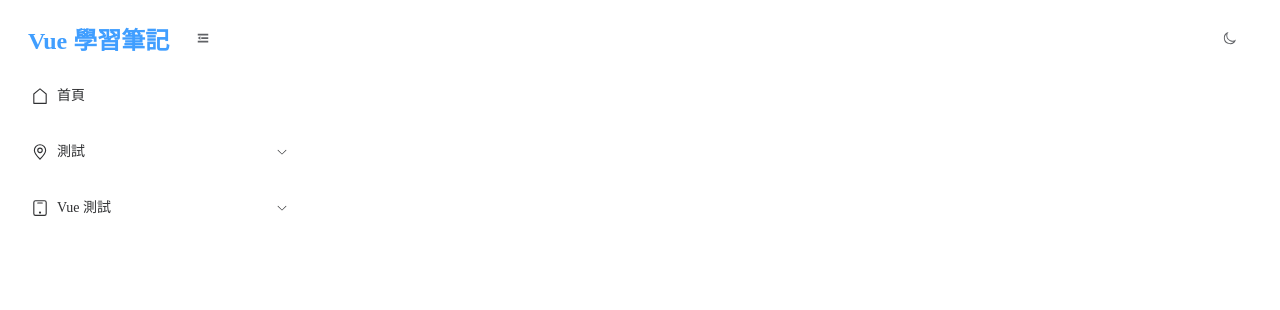
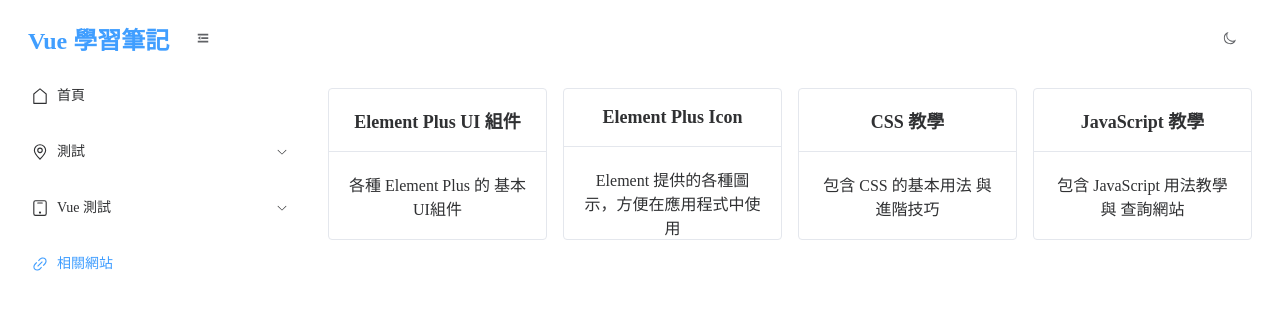
Before and after one commit to huaiching/vue-demo, a Vue app: page /Link in a window 1280 px wide. Shown: the top 310 px of the page. Built offline with nearby package versions, Linux system fonts and the light colour scheme.

Commit message:
no message

```diff
--- a/components.d.ts
+++ b/components.d.ts
@@ -15,6 +15,8 @@
     ElBreadcrumb: typeof import('element-plus/es')['ElBreadcrumb']
     ElBreadcrumbItem: typeof import('element-plus/es')['ElBreadcrumbItem']
     ElButton: typeof import('element-plus/es')['ElButton']
+    ElCard: typeof import('element-plus/es')['ElCard']
+    ElCol: typeof import('element-plus/es')['ElCol']
     ElContainer: typeof import('element-plus/es')['ElContainer']
     ElDatePicker: typeof import('element-plus/es')['ElDatePicker']
     ElHeader: typeof import('element-plus/es')['ElHeader']
@@ -22,7 +24,9 @@
     ElMain: typeof import('element-plus/es')['ElMain']
     ElMenu: typeof import('element-plus/es')['ElMenu']
     ElMenuItem: typeof import('element-plus/es')['ElMenuItem']
+    ElRow: typeof import('element-plus/es')['ElRow']
     ElSubMenu: typeof import('element-plus/es')['ElSubMenu']
+    ElTooltip: typeof import('element-plus/es')['ElTooltip']
     RouterLink: typeof import('vue-router')['RouterLink']
     RouterView: typeof import('vue-router')['RouterView']
   }
--- a/src/pages/Demo/index.vue
+++ b/src/pages/Demo/index.vue
@@ -16,7 +16,6 @@
     <el-date-picker v-model="value2" type="month" placeholder="輸入日期" format="TTT/MM" />
   </div>
   <div>
-
     <el-date-picker v-model="value3" type="daterange" range-separator="To" start-placeholder="輸入起日"
       end-placeholder="輸入契日" format="TTT/MM/DD" />
   </div>
--- /dev/null
+++ b/src/pages/Link/index.vue
@@ -0,0 +1,65 @@
+<script setup lang="ts">
+
+const navigateList = [
+  {
+    key: 'elementPlus',
+    title: 'Element Plus UI 組件',
+    desc: '各種 Element Plus 的 基本UI組件',
+    url: 'https://element-plus.org/zh-CN/component/overview'
+  },
+  {
+    key: 'elementIcom',
+    title: 'Element Plus Icon',
+    desc: 'Element 提供的各種圖示，方便在應用程式中使用',
+    url: 'https://element-plus.org/zh-CN/component/icon'
+  },
+  {
+    key: 'css',
+    title: 'CSS 教學',
+    desc: '包含 CSS 的基本用法 與 進階技巧',
+    url: 'https://steam.oxxostudio.tw/category/css/index.html'
+  },
+  {
+    key: 'JavaScript',
+    title: 'JavaScript 教學',
+    desc: '包含 JavaScript 用法教學 與 查詢網站',
+    url: 'https://developer.mozilla.org/zh-CN/docs/Web/JavaScript'
+  },
+]
+
+const handleOpenUrl = (url: string) => {
+  window.open(url, '_blank');
+};
+
+</script>
+
+
+<template>
+  <el-row :gutter="16">
+    <el-col v-for="navigate in navigateList" :key="navigate.key" :xs="24" :sm="12" :md="8" :lg="6">
+      <el-card shadow="hover" class="navigate-card" @click="handleOpenUrl(navigate.url)">
+        <template #header>
+          <span style="font-size: 18px; font-weight: bold;">
+            {{ navigate.title }}
+          </span>
+        </template>
+
+        <div class="card-content">
+          {{ navigate.desc }}
+        </div>
+      </el-card>
+    </el-col>
+  </el-row>
+
+</template>
+
+<style scoped>
+.navigate-card {
+  height: 150px;
+  text-align: center;
+}
+.navigate-card:hover {
+  transform: translateY(-10px);
+  box-shadow: 0 8px 20px rgba(76, 88, 92, 0.747);
+}
+</style>
--- a/src/router/index.ts
+++ b/src/router/index.ts
@@ -169,13 +169,21 @@
         },
       ]
     },
+    {
+      path: "/Link",
+      name: "相關網站",
+      component: () => import('@/pages/Link/index.vue'),
+      meta: {
+        icon: 'Link'
+      }
+    },
   ],
 })
 
 router.beforeEach((to, from) => {
-  console.log('路由守衛 - beforeEach')
-  console.log('to:', to.path)
-  console.log('from:', from.path)
+  // console.log('路由守衛 - beforeEach')
+  // console.log('to:', to.path)
+  // console.log('from:', from.path)
 })
 
 
```
